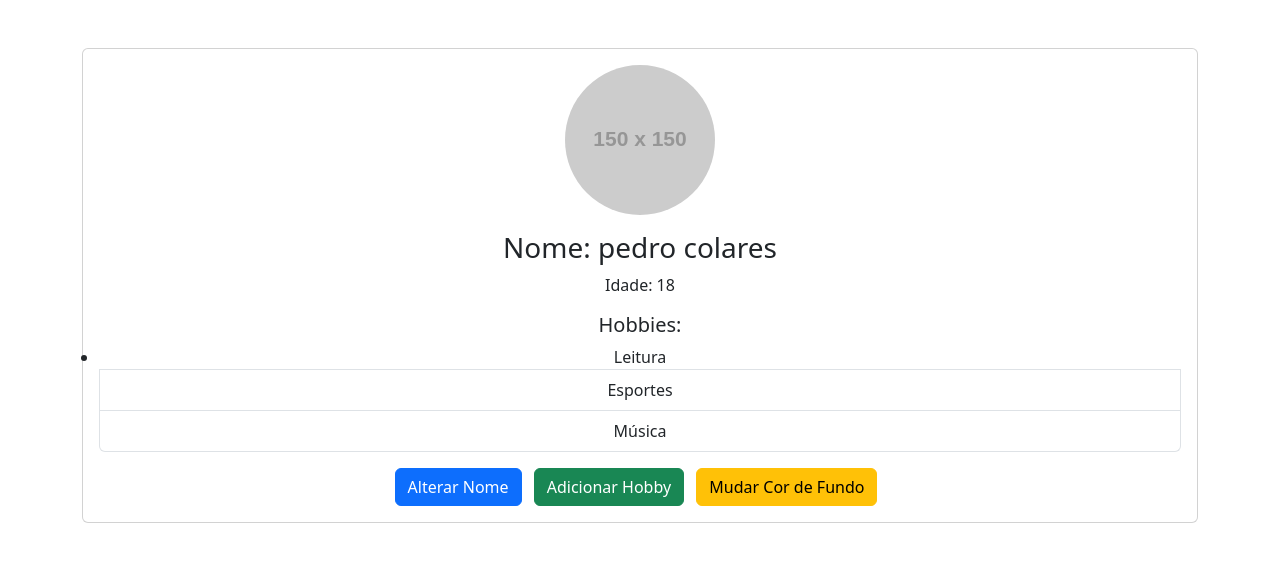
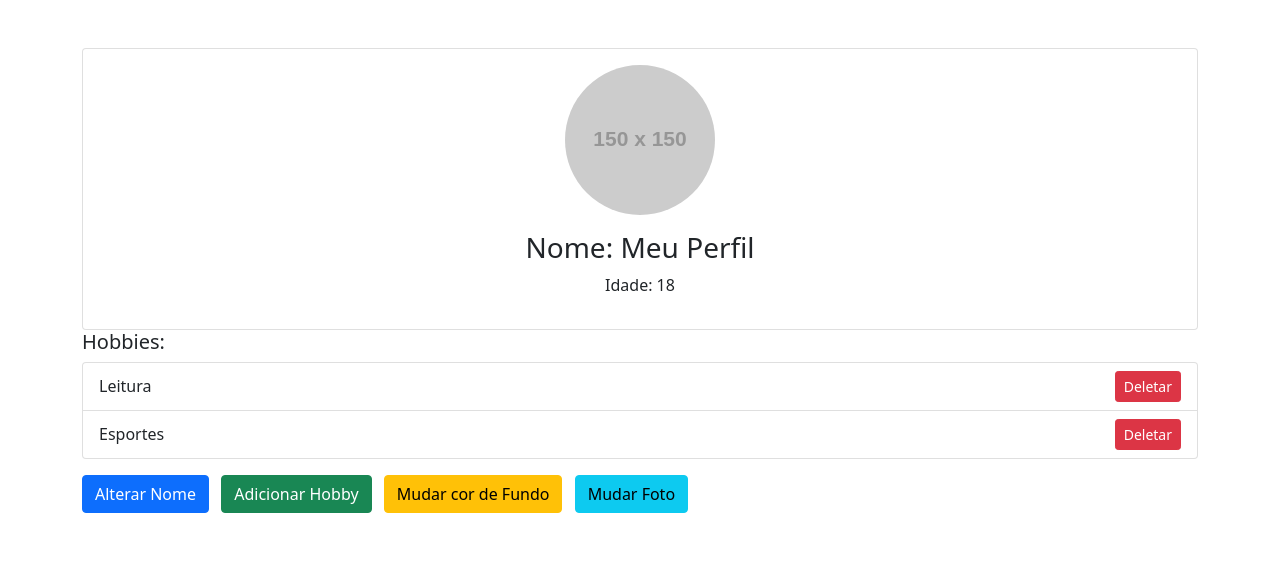
Before and after one commit to jota253/meuPerfil, a plain HTML site: page index.html in a window 1280 px wide. Drawn offline with nearby package versions, Linux system fonts and the light colour scheme; placeholder pictures from the web are drawn by us.

Commit message:
Update index.html

```diff
--- a/index.html
+++ b/index.html
@@ -1,71 +1,83 @@
 <!DOCTYPE html>
-<html lang="pr-br">
+<html lang="pt-br">
 <head>
-
     <meta charset="UTF-8">
-
     <meta name="viewport" content="width=device-width, initial-scale=1.0">
-
     <title>Perfil Interativo</title>
-
-    <link href="https://cdn.jsdelivr.net/npm/bootstrap@5.3.0/dist/css/bootstrap.min.css" rel="stylesheet">
-
+    <link href="https://cdn.jsdelivr.net/npm/bootstrap@5.0.2/dist/css/bootstrap.min.css" rel="stylesheet">
 </head>
-
-<body class="bg-ligh">
+<body>
     <div class="container mt-5">
-        <div class="card" id="profile Card">
+        <div class="card" id="profileCard">
             <div class="card-body text-center">
-                <img src="https://via.placeholder.com/150" alt="Imagem de Perfil" id="profile/mage" class="rounded-circle mb-3" style="width: 150px;">
-
-                <h3 id="profileName">Nome: pedro colares</h3>
-
-                <p id="profile Age">Idade: 18</p>
-
-                <h5>Hobbies:</h5>
-
-                <ul id="hobbles List" class="list-group mb-3">
-
-                    <li class="list-grove-item">Leitura</li>
-                    <li class="list-group-item">Esportes</li>
-                    <li class="list-group-item">Música</li>
-
-                </ul>
-
-                <button class="btn btn-primary me-2" onclick="alterar Nome()">Alterar Nome</button>
-                <button class="btn btn-success me-2" onclick="adicionar Hobby()">Adicionar Hobby</button>
-                <button class="btn btn-warning me-2" onclick="mudar Cor De Fundo()">Mudar Cor de Fundo</button>
-
+                <img id="profileImage" src="http://via.placeholder.com/150" alt="Imagem do Perfil" class="rounded-circle mb-3" style="width: 150px;">
+                <h3 id="profileName">Nome: Meu Perfil</h3>
+                <p id="profileAge">Idade: 18</p>
             </div>
         </div>
+
+        <h5>Hobbies:</h5>
+        <ul id="hobbiesList" class="list-group mb-3">
+            <li class="list-group-item d-flex justify-content-between align-items-center">
+                Leitura
+                <button class="btn btn-danger btn-sm" onclick="deletarHobby(this)">Deletar</button>
+            </li>
+            <li class="list-group-item d-flex justify-content-between align-items-center">
+                Esportes
+                <button class="btn btn-danger btn-sm" onclick="deletarHobby(this)">Deletar</button>
+            </li>
+        </ul>
+
+        <button class="btn btn-primary me-2" onclick="alterarNome()">Alterar Nome</button>
+        <button class="btn btn-success me-2" onclick="adicionarHobby()">Adicionar Hobby</button>
+        <button class="btn btn-warning me-2" onclick="mudarCorDeFundo()">Mudar cor de Fundo</button>
+        <button class="btn btn-info" onclick="mudarFoto()">Mudar Foto</button>
     </div>
 
     <script>
-
-        function alterar Nome() {
-            const novo Nome = prompt("Digite o novo nome:");
-            if (novo Nome) {
-                document.getElementById("profile Name").textContent = "Nome: " + novo Nome;
+        function alterarNome() {
+            const novoNome = prompt("Digite um novo nome:");
+            if (novoNome) {
+                document.getElementById("profileName").innerText = "Nome: " + novoNome;
             }
         }
 
-        function adicionar Hobby() {
-            const novo Hobby = prompt("Digite um novo hobby:");
-            if (novo Hobby) {
+        function adicionarHobby() {
+            const hobby = prompt("Digite um novo hobby:");
+            if (hobby) {
                 const li = document.createElement("li");
-                li.textContent = novo Hobby;
-                li.className = "list-group-item";
-                document.getElementById("hobbies List").appendChild(li);
+                li.classList.add("list-group-item", "d-flex", "justify-content-between", "align-items-center");
+                li.textContent = hobby;
+                const button = document.createElement("button");
+                button.classList.add("btn", "btn-danger", "btn-sm");
+                button.textContent = "Deletar";
+                button.onclick = function() { deletarHobby(button); };
+                li.appendChild(button);
+                document.getElementById("hobbiesList").appendChild(li);
             }
         }
 
-        function mudar Cor De Fundo() {
-            const cores = ["#8d7da", "#d1ecf2", "#dff0d8", "#fff3cd", "#cce5ff"];
+        function deletarHobby(button) {
+            const li = button.parentElement;
+            li.remove();
+        }
+
+        function mudarCorDeFundo() {
+            const cores = [
+                "#FF5733", "#33FF57", "#3357FF", "#F1C40F",
+                "#8E44AD", "#E74C3C", "#3498DB", "#2ECC71",
+                "#9B59B6", "#F39C12"
+            ];
             const corAleatoria = cores[Math.floor(Math.random() * cores.length)];
             document.body.style.backgroundColor = corAleatoria;
         }
 
+        function mudarFoto() {
+            const novaFoto = prompt("Digite a URL da nova foto:");
+            if (novaFoto) {
+                document.getElementById("profileImage").src = novaFoto;
+            }
+        }
     </script>
-
 </body>
 </html>
```
